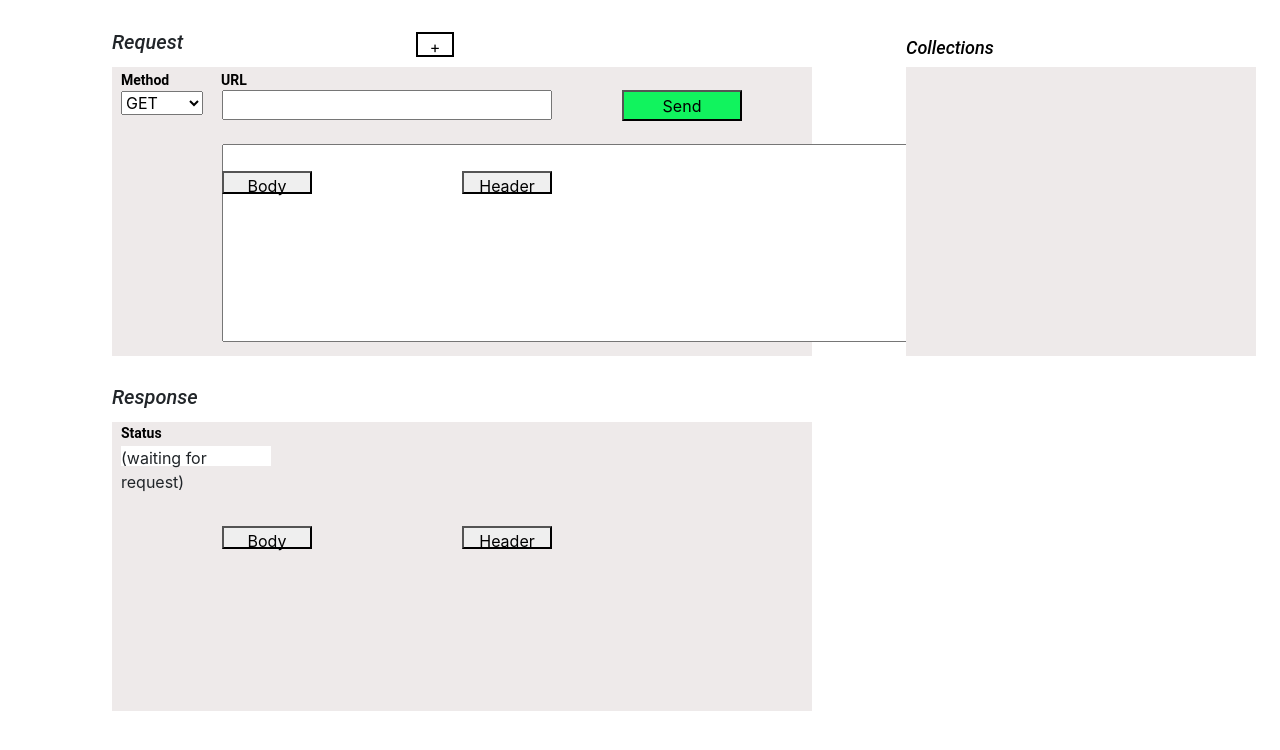
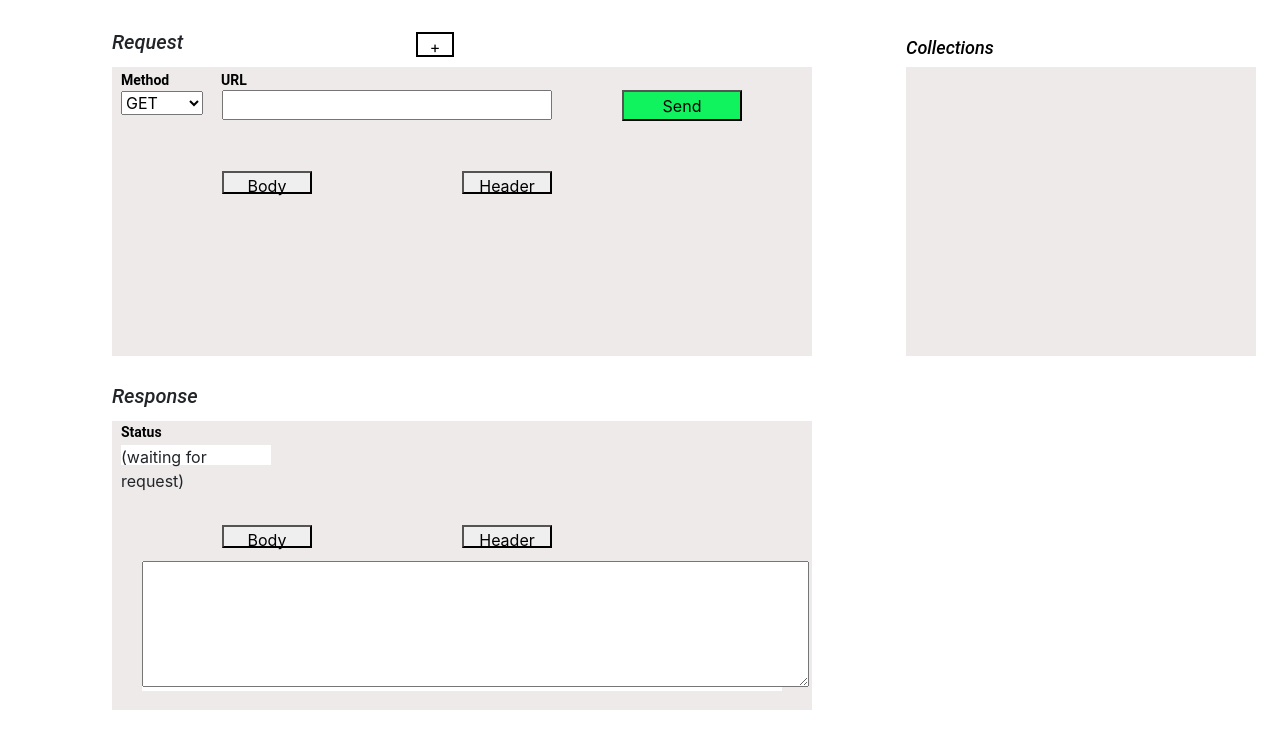
Before and after one commit to figarotester/ReactRestClient, a React (Create React App) app in the folder client/: page / in a window 1280 px wide. Shown: the top 750 px of the page. Built offline with nearby package versions, Linux system fonts and the light colour scheme.

Commit message:
have response display in right area

```diff
--- a/client/src/App.jsx
+++ b/client/src/App.jsx
@@ -1,14 +1,12 @@
 import React from 'react';
 import './App.css';
 import Request from './components/request';
-import Response from './components/response';
 import Collections from './components/collections';
 
 function App(){
   return(
     <div>
     <Request/>
-    <Response/>
     <Collections/>
     </div>
   );
--- a/client/src/components/request.jsx
+++ b/client/src/components/request.jsx
@@ -4,8 +4,7 @@ import TabButton from './tab_button';
 import MethodSelector from './method_selector';
 import SendButton from './send_button';
 import BodyButton from './body_button';
-import HeaderButton from './header_button';
-import axios from 'axios';
+import StatusBar from './status';
 
 const StyledRequest = styled.h1`
   position: absolute;
@@ -69,17 +68,109 @@ const RequestFrame = styled.section`
   background: #EEEAEA;
   `;
 
+const StyledResponse = styled.h1`
+  position: absolute;
+  width: 90px;
+  height: 21px;
+  left: 56px;
+  top: 40px;
+
+  font-family: Roboto;
+  font-style: italic;
+  font-weight: 500;
+  font-size: 20px;
+  line-height: 21px;
+`;
+
+const ResponseFrame = styled.section`
+  position: absolute;
+  width: 700px;
+  height: 289px;
+  left: 56px;
+  top: 75px;
+
+  background: #EEEAEA;
+`;
+
+const StyledResponseWrapper = styled.section`
+  position: absolute;
+  width: 90px;
+  height: 21px;
+  left: 0px;
+  top: 330px;
+`;
+
+const StyledStatus = styled.h1`
+  position: absolute;
+  width: 49px;
+  height: 18px;
+  left: 9px;
+  top: calc(50% - 22px/2 - 130.5px);
+
+  font-family: Roboto;
+  font-style: normal;
+  font-weight: bold;
+  font-size: 14px;
+  line-height: 16px;
+
+  color: #000000;
+`;
+
+const StyledResponseText = styled.section`
+  position: absolute;
+  width: 640px;
+  height: 130px;
+  left: 30px;
+  top: 140px;
+
+  background: white
+
+;`
+
+const StyledHeaderButton = styled.button`
+  position: absolute;
+  width: 90px;
+  height: 23px;
+  left: 350px;
+  top: 104px;
+`;
+
+/*const generateElement = (key,value) => {
+  return (
+    <div key={key} className="row">
+      <div className="col-xs-6 ins-label">{key}</div>
+      <div className="col-xs-6">{value}</div>
+    </div>
+  );
+}*/
+
+/*function generateData(data) {
+  const newData = Object.keys(data).reduce((result, currentKey) => {
+    if (typeof data[currentKey] === 'string' || data[currentKey] instanceof String) {
+      const elementToPush = generateElement(currentKey, data[currentKey]);
+      result.push(elementToPush);
+    } else {
+      const nested = generateData(data[currentKey]);
+      result.push(...nested);
+    }
+    return result;
+  }, []);
+  return newData;
+}*/
+
+
 class Request extends Component {
   constructor(props){
     super(props);
     this.state = {
     url: '',
-    response: ''
+    response: '',
+    header: ''
   };
 
   this.handleChange = this.handleChange.bind(this);
   this.handleSubmit = this.handleSubmit.bind(this);
-}
+};
 
   handleChange = (event) => {
   this.setState({url: event.target.value});
@@ -130,16 +221,34 @@ render(){
           type="text"
           style={{width: "330px"}}/>
         <SendButton type="submit" value="Submit"/>
-      <br/>
-      <br/>
-      <textarea rows={8} cols={80} value={this.state.response} onChange={this.handleChange}/>
       </form>
     </StyledUrlBar>
     <MethodSelector/>
     <BodyButton/>
-    <HeaderButton/>
+    <StyledHeaderButton>Header</StyledHeaderButton>
     </RequestFrame>
+    <StyledResponseWrapper>
+      <StyledResponse>
+        Response
+      </StyledResponse>
+      <ResponseFrame>
+        <StyledStatus>
+          Status
+        </StyledStatus>
+        <StatusBar/>
+        <BodyButton/>
+        <StyledHeaderButton>
+        Header
+      </StyledHeaderButton >
+        <StyledResponseText>
+          <textarea rows={5} cols={63} value={this.state.response} onChange={this.handleChange}/>
+        </StyledResponseText>
+      </ResponseFrame>
+
+    </StyledResponseWrapper>
+
   </StyledRequestWrapper>
+
     );
   }
 }
--- a/client/src/components/response.jsx
+++ /dev/null
@@ -1,73 +0,0 @@
-import React from 'react';
-import styled from 'styled-components';
-import StatusBar from './status';
-import BodyButton from './body_button';
-import HeaderButton from './header_button';
-
-const StyledResponse = styled.h1`
-  position: absolute;
-  width: 90px;
-  height: 21px;
-  left: 56px;
-  top: 40px;
-
-  font-family: Roboto;
-  font-style: italic;
-  font-weight: 500;
-  font-size: 20px;
-  line-height: 21px;
-`;
-
-const ResponseFrame = styled.section`
-  position: absolute;
-  width: 700px;
-  height: 289px;
-  left: 56px;
-  top: 75px;
-
-  background: #EEEAEA;
-`;
-
-const StyledResponseWrapper = styled.section`
-  position: absolute;
-  width: 90px;
-  height: 21px;
-  left: 56px;
-  top: 347px;
-`;
-
-const StyledStatus = styled.h1`
-  position: absolute;
-  width: 49px;
-  height: 18px;
-  left: 9px;
-  top: calc(50% - 22px/2 - 130.5px);
-
-  font-family: Roboto;
-  font-style: normal;
-  font-weight: bold;
-  font-size: 14px;
-  line-height: 16px;
-
-  color: #000000;
-`;
-
-const Response = () =>{
-  return(
-    <StyledResponseWrapper>
-      <StyledResponse>
-        Response
-      </StyledResponse>
-      <ResponseFrame>
-        <StyledStatus>
-          Status
-        </StyledStatus>
-        <StatusBar/>
-        <BodyButton/>
-        <HeaderButton/>
-      </ResponseFrame>
-    </StyledResponseWrapper>
-  );
-}
-
-export default Response
```
Also changed, not shown: client/public/robots 2.txt (added). Lines whose indentation alone changed are shown as unchanged.
